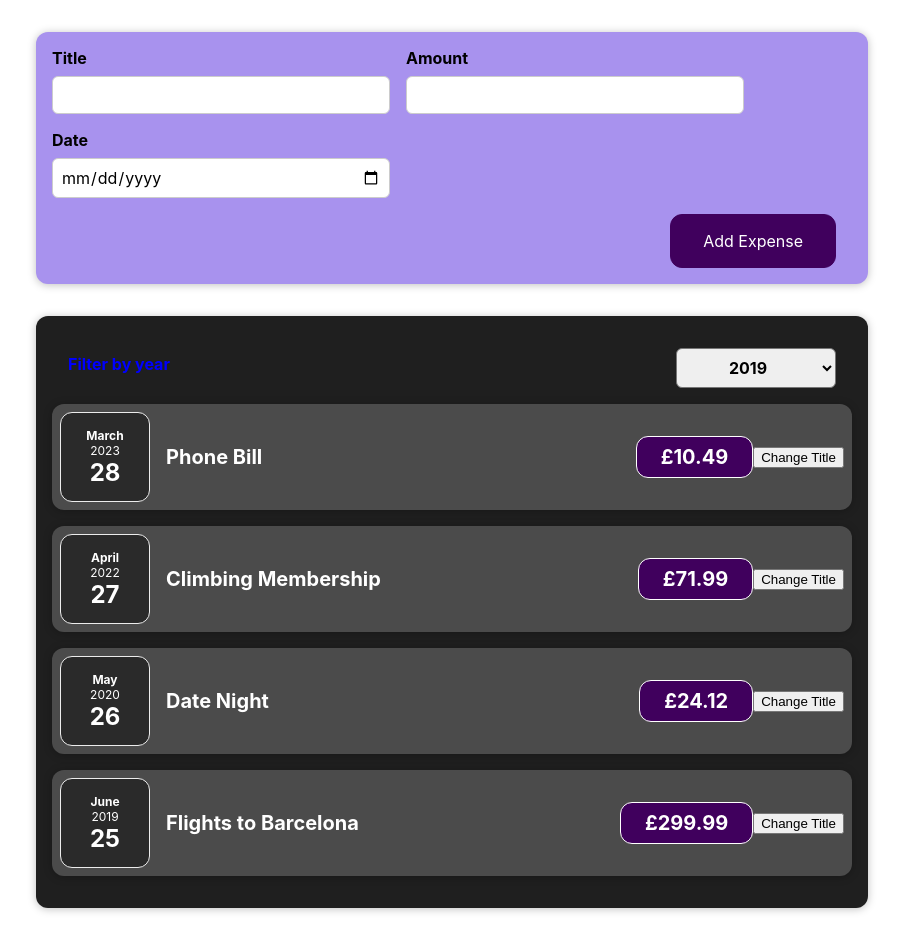
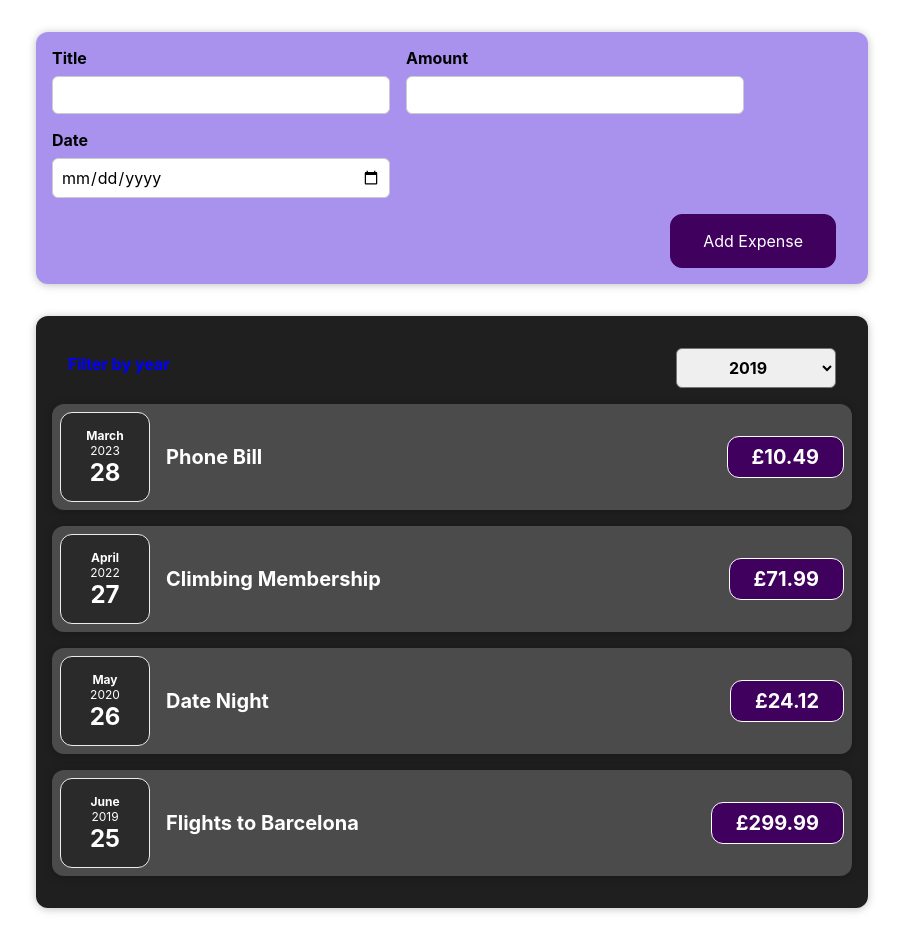
Before and after one commit to ianmcnicholas/my-first-react-app, a React (Create React App) app: page / in a window 1280 px wide. Shown: the whole page, without its empty margins (188-1091 px from the left). Built offline with nearby package versions, Linux system fonts and the light colour scheme.

Commit message:
rendering displayed expenses list dynamically

```diff
--- a/src/App.js
+++ b/src/App.js
@@ -1,9 +1,9 @@
+import { useState } from "react";
 import "./App.css";
 import Expenses from "./components/Expenses/Expenses";
 import NewExpense from "./components/NewExpense/NewExpense";
 
-function App() {
-  const expensesList = [
+const DUMMY_EXPENSES = [
   {
     id: "e1",
     title: "Phone Bill",
@@ -30,15 +30,19 @@ function App() {
   },
 ];
 
+function App() {
+  const [expenses, setExpenses] = useState(DUMMY_EXPENSES);
+
   const addExpenseHandler = (expense) => {
-    console.log("In App.js");
-    console.log(expense);
+    setExpenses((previousExpenses) => {
+      return [expense, ...previousExpenses];
+    });
   };
 
   return (
     <div>
       <NewExpense onAddExpense={addExpenseHandler} />
-      <Expenses expensesArray={expensesList} />
+      <Expenses expensesArray={expenses} />
     </div>
   );
 }
--- a/src/components/Expenses/ExpenseItem.js
+++ b/src/components/Expenses/ExpenseItem.js
@@ -1,24 +1,15 @@
 import "./ExpenseItem.css";
 import ExpenseDate from "./ExpenseDate";
 import Card from "../UI/Card";
-import { useState } from "react";
 
 function ExpenseItem(props) {
-  const [title, setTitle] = useState(props.title); // stating something that will possible change
-  // useState always returns a 2-element array, the value and the method to update it respectively
-
-  const clickHandler = () => {
-    setTitle("Updated!");
-  };
-
   return (
     <Card className="expense-item">
       <ExpenseDate date={props.date} />
       <div className="expense-item__description">
-        <h2>{title}</h2>
+        <h2>{props.title}</h2>
         <div className="expense-item__price">£{props.amount}</div>
       </div>
-      <button onClick={clickHandler}>Change Title</button>
     </Card>
   );
 }
--- a/src/components/Expenses/Expenses.js
+++ b/src/components/Expenses/Expenses.js
@@ -3,7 +3,6 @@ import ExpenseItem from "./ExpenseItem";
 import Card from "../UI/Card";
 import ExpensesFilter from "./ExpensesFilter";
 import React, { useState } from "react";
-
 
 function Expenses(props) {
   const [filteredYear, setFilteredYear] = useState("2019");
@@ -16,26 +15,13 @@ function Expenses(props) {
     <div>
       <Card className="expenses">
         <ExpensesFilter selected={filteredYear} onFilter={yearFilterHandler} />
-        <ExpenseItem
-          title={props.expensesArray[0].title}
-          amount={props.expensesArray[0].amount}
-          date={props.expensesArray[0].date}
-        />
-        <ExpenseItem
-          title={props.expensesArray[1].title}
-          amount={props.expensesArray[1].amount}
-          date={props.expensesArray[1].date}
-        />
-        <ExpenseItem
-          title={props.expensesArray[2].title}
-          amount={props.expensesArray[2].amount}
-          date={props.expensesArray[2].date}
-        />
-        <ExpenseItem
-          title={props.expensesArray[3].title}
-          amount={props.expensesArray[3].amount}
-          date={props.expensesArray[3].date}
-        />
+        {props.expensesArray.map((element) => (
+          <ExpenseItem
+            title={element.title}
+            amount={element.amount}
+            date={element.date}
+          />
+        ))}
       </Card>
     </div>
   );
--- a/src/components/Expenses/ExpensesFilter.js
+++ b/src/components/Expenses/ExpensesFilter.js
@@ -1,9 +1,6 @@
-import React, { useState } from "react";
-
 import "./ExpensesFilter.css";
 
 const ExpensesFilter = (props) => {
-
   const selectYearHandler = (event) => {
     props.onFilter(event.target.value);
   };
```
Lines whose indentation alone changed are shown as unchanged.
